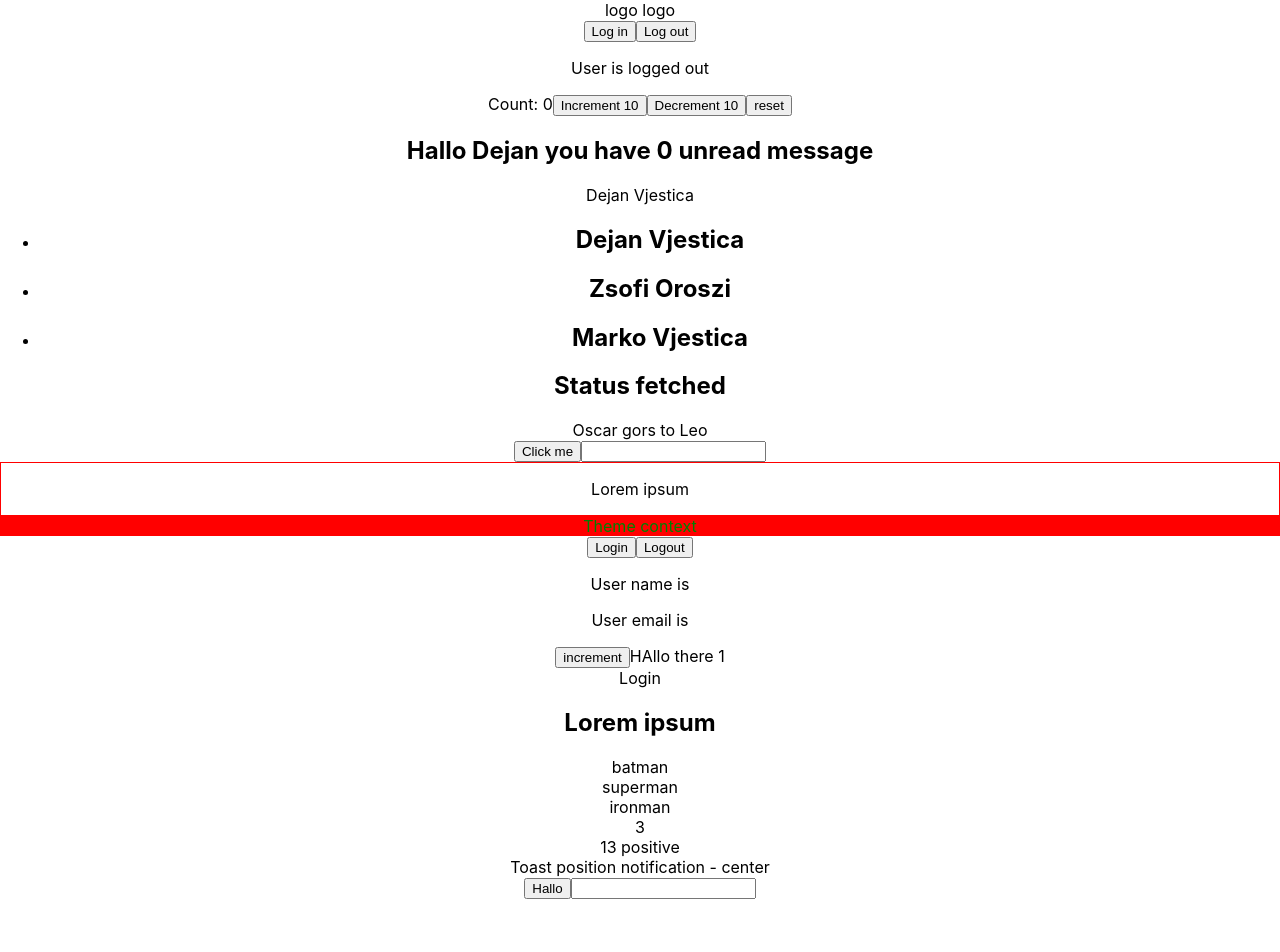
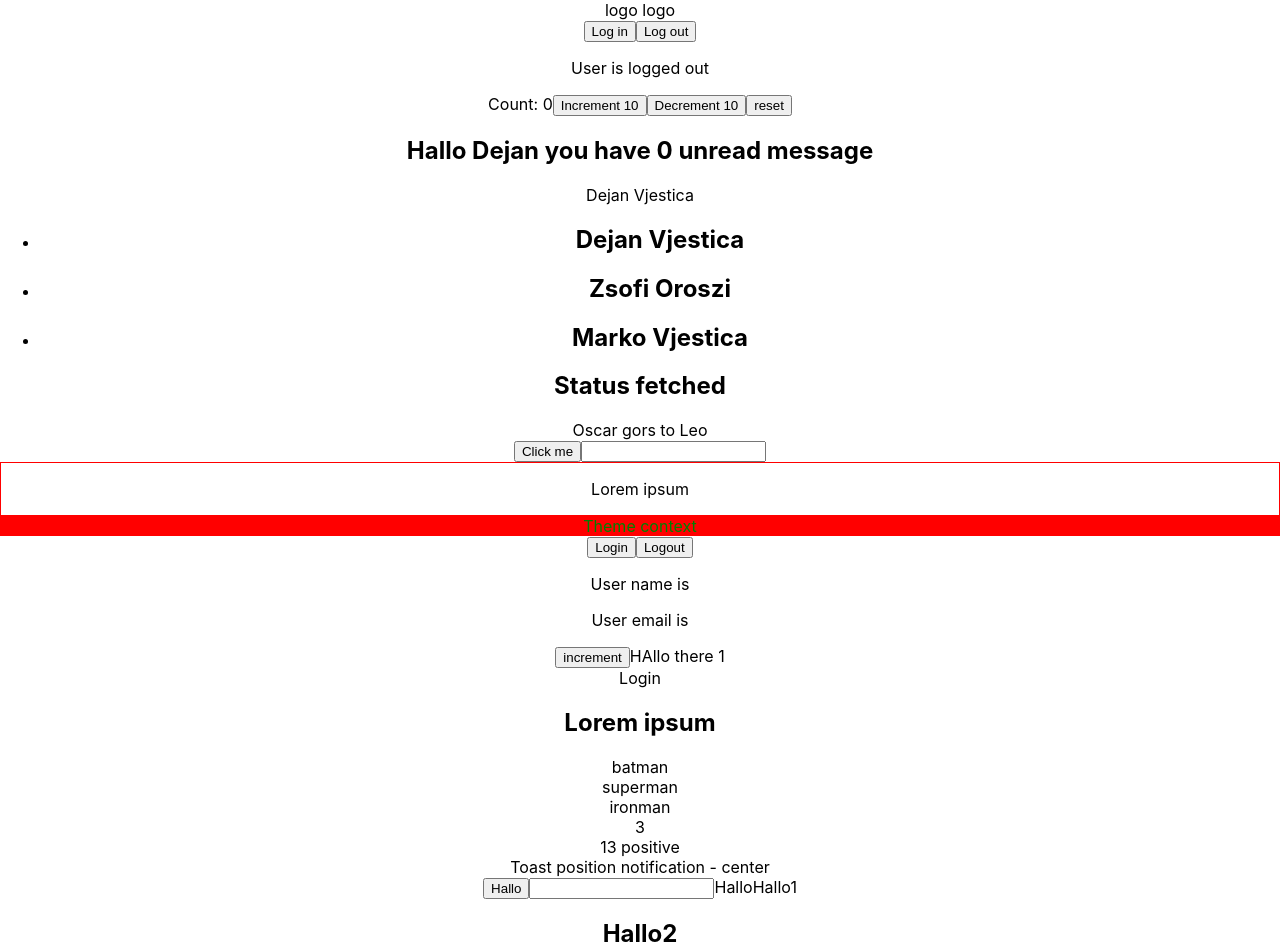
Before and after one commit to DejanVjestica/react-typescript-demo, a React (Create React App) app: page / in a window 1280 px wide. Shown: the top 952 px of the page. Before the commit the page ends 899 px from the top, so only its background shows below. Built offline with nearby package versions, Linux system fonts and the light colour scheme.

Commit message:
Polymorphic Components

```diff
--- a/src/App.tsx
+++ b/src/App.tsx
@@ -24,6 +24,7 @@
 import { Toast } from './components/templateLiterals/Toast'
 import { CustomButtom } from './components/html/CustomButtom'
 import { CustomInput } from './components/html/CustomInput'
+import { Text } from './components/polymorphic/Text'
 
 function App() {
 	const person = {
@@ -90,6 +91,15 @@
 				Hallo
 			</CustomButtom>
 			<CustomInput type="text" name="dejan"></CustomInput>
+			<Text as="a" href="hallo" size="lg">
+				Hallo
+			</Text>
+			<Text as="label" htmlFor="someId" size="sm">
+				Hallo1
+			</Text>
+			<Text as="h2" size="md">
+				Hallo2
+			</Text>
 		</div>
 	)
 }
--- /dev/null
+++ b/src/components/polymorphic/Text.tsx
@@ -0,0 +1,25 @@
+import React from 'react'
+
+type TextOwnProps<E extends React.ElementType> = {
+	size?: 'sm' | 'md' | 'lg'
+	color?: 'primary' | 'secondary'
+	children: React.ReactNode
+	as?: E
+}
+
+type TextProps<E extends React.ElementType> = TextOwnProps<E> &
+	Omit<React.ComponentProps<E>, keyof TextOwnProps<E>>
+
+export const Text = <E extends React.ElementType = 'div'>({
+	size,
+	color,
+	children,
+	as
+}: TextProps<E>) => {
+	const Component = as || 'div'
+	return (
+		<Component className={`class-with-${size}-${color}`}>
+			{children}
+		</Component>
+	)
+}
```
